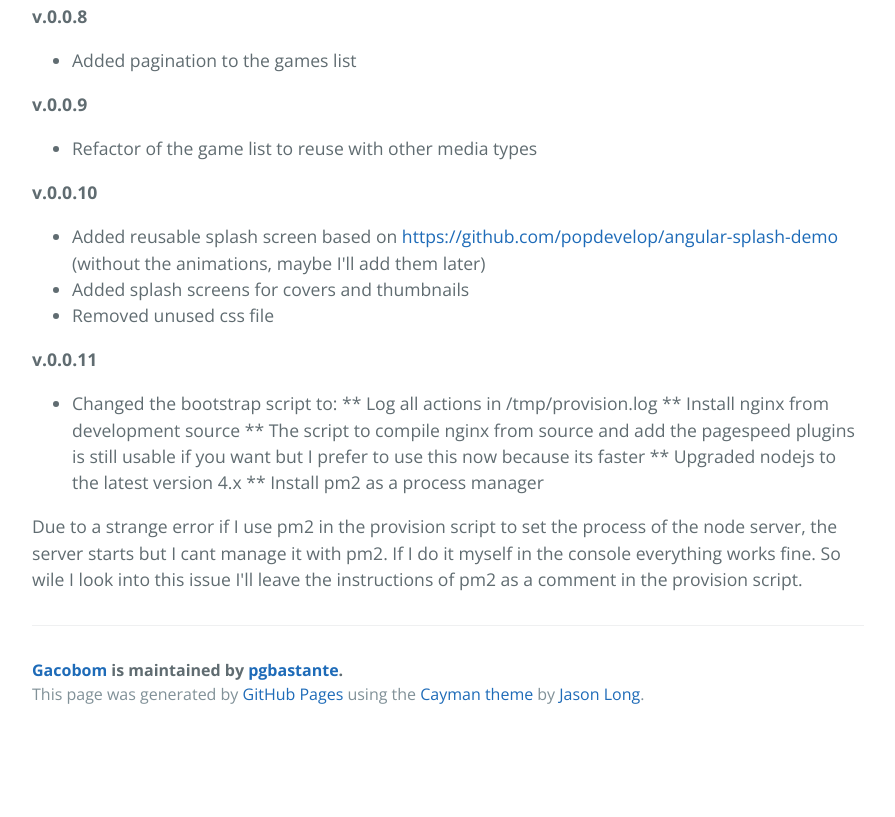
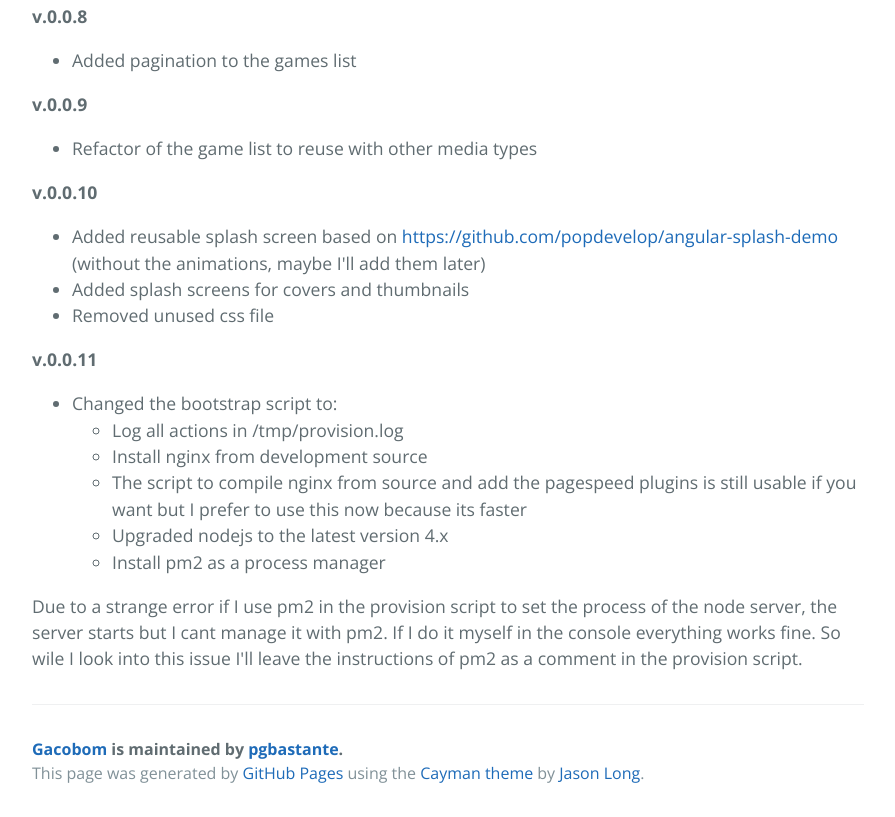
Before and after one commit to pgbastante/GACOBOM, a plain HTML site: page index.html in a window 1280 px wide. Shown: the part 2162-2979 px from the top of the page, without its empty margins (192-1087 px from the left). Before the commit the page ends 2900 px from the top, so only its background shows below. Drawn offline with nearby package versions, Linux system fonts and the light colour scheme.

```diff
--- a/index.html
+++ b/index.html
@@ -125,11 +125,15 @@
 
 <ul>
 <li>Changed the bootstrap script to:
-** Log all actions in /tmp/provision.log
-** Install nginx from development source
-** The script to compile nginx from source and add the pagespeed plugins is still usable if you want but I prefer to use this now because its faster
-** Upgraded nodejs to the latest version 4.x
-** Install pm2 as a process manager</li>
+
+<ul>
+<li>Log all actions in /tmp/provision.log</li>
+<li>Install nginx from development source</li>
+<li>The script to compile nginx from source and add the pagespeed plugins is still usable if you want but I prefer to use this now because its faster</li>
+<li>Upgraded nodejs to the latest version 4.x</li>
+<li>Install pm2 as a process manager</li>
+</ul>
+</li>
 </ul>
 
 <p>Due to a strange error if I use pm2 in the provision script to set the process of the node server, the server starts but I cant manage it with pm2. If I do it myself in the console everything works fine. So wile I look into this issue I'll leave the instructions of pm2 as a comment in the provision script.</p>
```
Also changed, not shown: params.json (+1 -1 lines).
